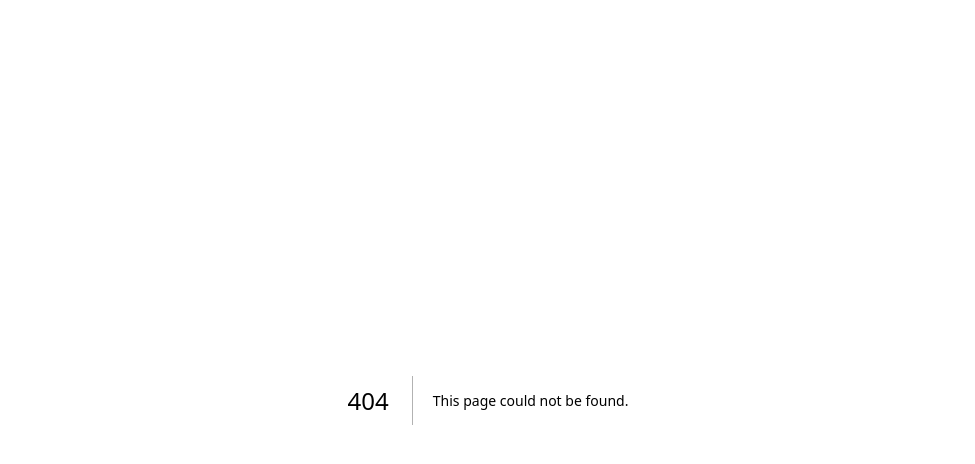
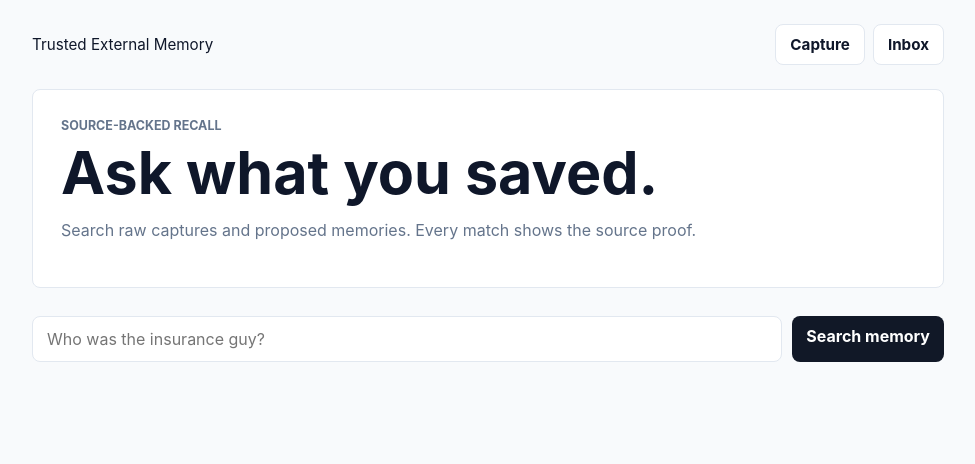
Before and after one commit to tdown4-gif/Chief-of-Staff, a Next.js app: page /recall in a window 1280 px wide. Before the commit this address had no page. Shown: the top 464 px of the page, without its empty margins (152-1127 px from the left). Built offline with nearby package versions, Linux system fonts and the light colour scheme.

Commit message:
Add source-backed recall

```diff
--- a/app/capture/page.tsx
+++ b/app/capture/page.tsx
@@ -24,6 +24,7 @@ export default async function CapturePage({ searchParams }: CapturePageProps) {
         <Link href="/">Trusted External Memory</Link>
         <div className="nav-links">
           <Link className="nav-link" href="/inbox">Inbox</Link>
+          <Link className="nav-link" href="/recall">Recall</Link>
         </div>
       </nav>
 
--- a/app/globals.css
+++ b/app/globals.css
@@ -256,6 +256,39 @@ p {
   font-size: 0.92rem;
 }
 
+.recall-panel,
+.recall-results {
+  margin-top: 28px;
+}
+
+.recall-form {
+  display: grid;
+  grid-template-columns: minmax(0, 1fr) auto;
+  gap: 10px;
+}
+
+.recall-input {
+  min-width: 0;
+  border: 1px solid var(--line);
+  border-radius: 8px;
+  padding: 12px 14px;
+  color: var(--ink);
+  background: #ffffff;
+}
+
+.recall-input:focus {
+  outline: 3px solid #dbeafe;
+  border-color: #93c5fd;
+}
+
+.source-proof {
+  display: grid;
+  gap: 6px;
+  margin-top: 12px;
+  padding-top: 12px;
+  border-top: 1px solid var(--line);
+}
+
 .empty-state {
   border: 1px dashed #cbd5e1;
   border-radius: 8px;
@@ -294,6 +327,10 @@ p {
     flex-direction: column;
   }
 
+  .recall-form {
+    grid-template-columns: 1fr;
+  }
+
   .button,
   .secondary-button,
   .nav-link {
--- a/app/inbox/page.tsx
+++ b/app/inbox/page.tsx
@@ -15,6 +15,7 @@ export default async function InboxPage({ searchParams }: { searchParams: Promis
         <Link href="/">Trusted External Memory</Link>
         <div className="nav-links">
           <Link className="nav-link" href="/capture">Capture</Link>
+          <Link className="nav-link" href="/recall">Recall</Link>
         </div>
       </nav>
 
--- /dev/null
+++ b/app/recall/page.tsx
@@ -0,0 +1,86 @@
+import Link from "next/link";
+import { recall } from "@/lib/recall";
+
+export const dynamic = "force-dynamic";
+
+type RecallPageProps = {
+  searchParams: Promise<{ q?: string }>;
+};
+
+const dateFormatter = new Intl.DateTimeFormat("en", {
+  dateStyle: "medium",
+  timeStyle: "short"
+});
+
+export default async function RecallPage({ searchParams }: RecallPageProps) {
+  const params = await searchParams;
+  const query = params.q?.trim() ?? "";
+  const results = query ? recall(query) : [];
+
+  return (
+    <main className="shell">
+      <nav className="nav" aria-label="Main navigation">
+        <Link href="/">Trusted External Memory</Link>
+        <div className="nav-links">
+          <Link className="nav-link" href="/capture">Capture</Link>
+          <Link className="nav-link" href="/inbox">Inbox</Link>
+        </div>
+      </nav>
+
+      <section className="hero">
+        <p className="section-label">Source-backed recall</p>
+        <h1>Ask what you saved.</h1>
+        <p>Search raw captures and proposed memories. Every match shows the source proof.</p>
+      </section>
+
+      <section className="recall-panel" aria-label="Recall search">
+        <form className="recall-form" action="/recall">
+          <input
+            className="recall-input"
+            defaultValue={query}
+            name="q"
+            placeholder="Who was the insurance guy?"
+            type="search"
+          />
+          <button className="button" type="submit">Search memory</button>
+        </form>
+      </section>
+
+      {query ? (
+        <section className="recall-results" aria-label="Recall results">
+          <h2>Results for &ldquo;{query}&rdquo;</h2>
+          {results.length > 0 ? (
+            <div className="inbox">
+              {results.map((result) => (
+                <article className="capture-item" key={`${result.source.id}-${result.memory?.id ?? "source"}`}>
+                  <div className="capture-meta">
+                    <span className="badge">{result.memory ? result.memory.kind : "source"}</span>
+                    <span>Source #{result.source.id}</span>
+                    <span>{dateFormatter.format(new Date(result.source.createdAt))}</span>
+                    {result.memory ? <span>{result.memory.confidence}% confidence</span> : null}
+                  </div>
+
+                  {result.memory ? (
+                    <>
+                      <p className="memory-content">{result.memory.content}</p>
+                      <p className="memory-rationale">{result.memory.rationale}</p>
+                    </>
+                  ) : (
+                    <p className="memory-content">Raw source match</p>
+                  )}
+
+                  <div className="source-proof">
+                    <p className="memory-list-title">Source proof</p>
+                    <p className="capture-content">{result.sourceSnippet}</p>
+                  </div>
+                </article>
+              ))}
+            </div>
+          ) : (
+            <div className="empty-state">No source-backed matches yet.</div>
+          )}
+        </section>
+      ) : null}
+    </main>
+  );
+}
--- a/lib/db.ts
+++ b/lib/db.ts
@@ -52,16 +52,25 @@ type MemoryRow = {
 const dataDir = path.join(process.cwd(), "data");
 
 let db: Database.Database | undefined;
+let currentDbPath: string | undefined;
 
 function getDbPath() {
   return process.env.DATABASE_URL?.replace(/^file:/, "") ?? path.join(dataDir, "chief-of-staff.db");
 }
 
 function getDb() {
+  const dbPath = getDbPath();
+
+  if (db && currentDbPath !== dbPath) {
+    db.close();
+    db = undefined;
+    currentDbPath = undefined;
+  }
+
   if (!db) {
-    const dbPath = getDbPath();
     mkdirSync(path.dirname(dbPath), { recursive: true });
     db = new Database(dbPath);
+    currentDbPath = dbPath;
     db.pragma("journal_mode = WAL");
     db.pragma("foreign_keys = ON");
     db.exec(`
--- /dev/null
+++ b/lib/recall.ts
@@ -0,0 +1,96 @@
+import { listMemoriesForSource, listRecentSourceItems, type Memory, type SourceItem } from "./db.ts";
+
+export type RecallResult = {
+  source: SourceItem;
+  memory: Memory | null;
+  sourceSnippet: string;
+  score: number;
+};
+
+const STOP_WORDS = new Set([
+  "a",
+  "about",
+  "am",
+  "an",
+  "and",
+  "are",
+  "did",
+  "do",
+  "for",
+  "from",
+  "guy",
+  "i",
+  "in",
+  "is",
+  "me",
+  "my",
+  "of",
+  "on",
+  "that",
+  "the",
+  "to",
+  "was",
+  "were",
+  "what",
+  "when",
+  "where",
+  "who",
+  "with"
+]);
+
+function tokenize(value: string): string[] {
+  return value
+    .toLowerCase()
+    .match(/[a-z0-9]+/g)
+    ?.filter((token) => token.length > 1 && !STOP_WORDS.has(token)) ?? [];
+}
+
+function countMatches(text: string, queryTokens: string[]): number {
+  const searchable = text.toLowerCase();
+  return queryTokens.reduce((score, token) => (searchable.includes(token) ? score + 1 : score), 0);
+}
+
+function buildSourceSnippet(sourceContent: string, queryTokens: string[], maxLength = 220): string {
+  const normalized = sourceContent.replace(/\s+/g, " ").trim();
+  if (normalized.length <= maxLength) {
+    return normalized;
+  }
+
+  const lower = normalized.toLowerCase();
+  const firstMatch = queryTokens.map((token) => lower.indexOf(token)).find((index) => index >= 0) ?? 0;
+  const start = Math.max(0, firstMatch - 70);
+  const end = Math.min(normalized.length, start + maxLength);
+  const prefix = start > 0 ? "..." : "";
+  const suffix = end < normalized.length ? "..." : "";
+
+  return `${prefix}${normalized.slice(start, end)}${suffix}`;
+}
+
+export function recall(question: string, limit = 10): RecallResult[] {
+  const queryTokens = Array.from(new Set(tokenize(question)));
+  if (queryTokens.length === 0) {
+    return [];
+  }
+
+  const sources = listRecentSourceItems(100);
+  const results = sources.flatMap<RecallResult>((source) => {
+    const memories = listMemoriesForSource(source.id);
+    const sourceScore = countMatches(source.content, queryTokens);
+    const sourceSnippet = buildSourceSnippet(source.content, queryTokens);
+    const memoryResults = memories.flatMap<RecallResult>((memory) => {
+      const memoryText = `${memory.kind} ${memory.content} ${memory.rationale}`;
+      const memoryScore = countMatches(memoryText, queryTokens);
+      const score = sourceScore + memoryScore * 2;
+
+      return score > 0 ? [{ source, memory, sourceSnippet, score }] : [];
+    });
+
+    if (memoryResults.length > 0) {
+      return memoryResults;
+    }
+
+    return sourceScore > 0 ? [{ source, memory: null, sourceSnippet, score: sourceScore }] : [];
+  });
+
+  return results.sort((a, b) => b.score - a.score || b.source.id - a.source.id).slice(0, Math.max(1, limit));
+}
```
Also changed, not shown: app/page.tsx (+4 -3 lines), architecture/data_model.md (+13 -0 lines), 2 other files (tests, documents, lock files or other folders).
